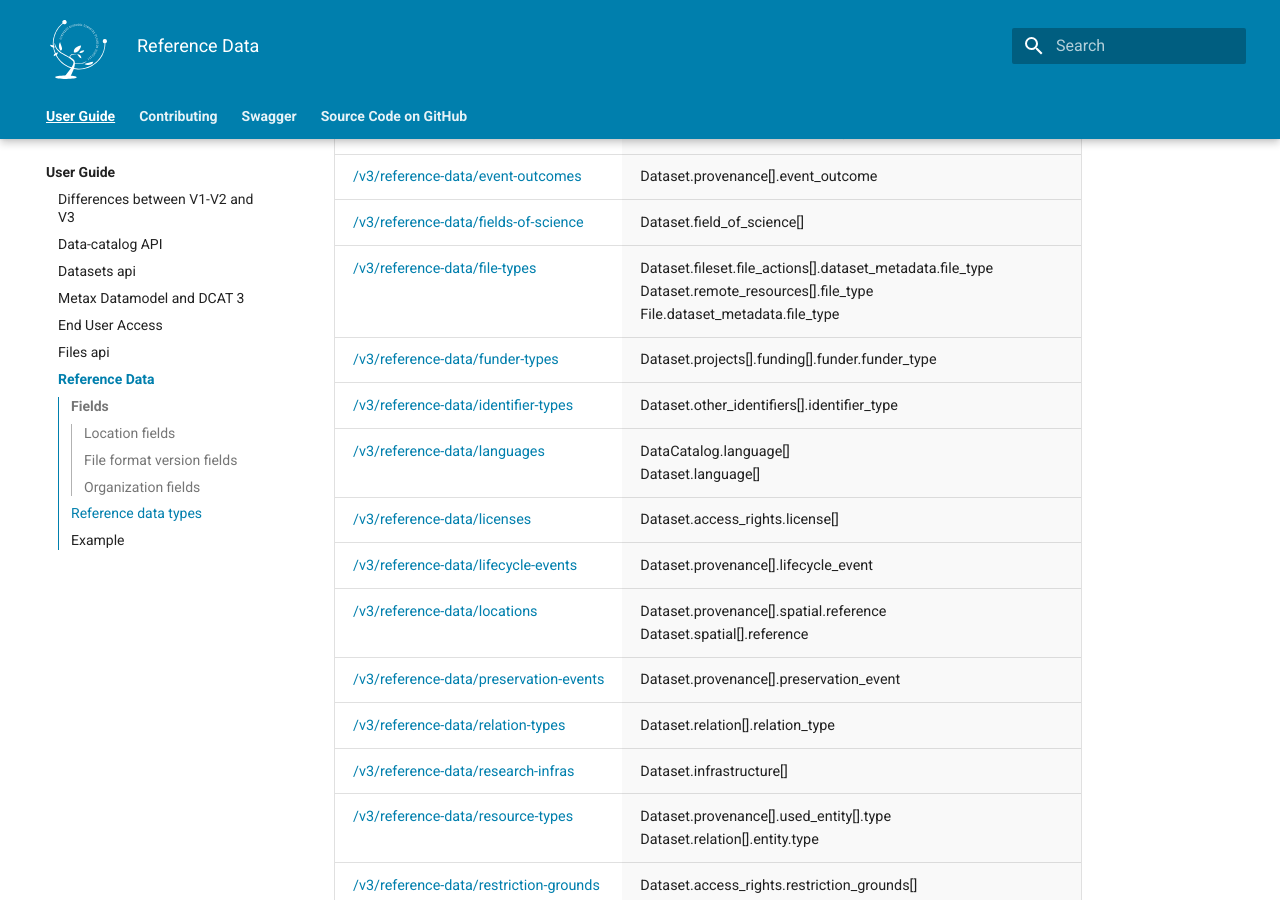
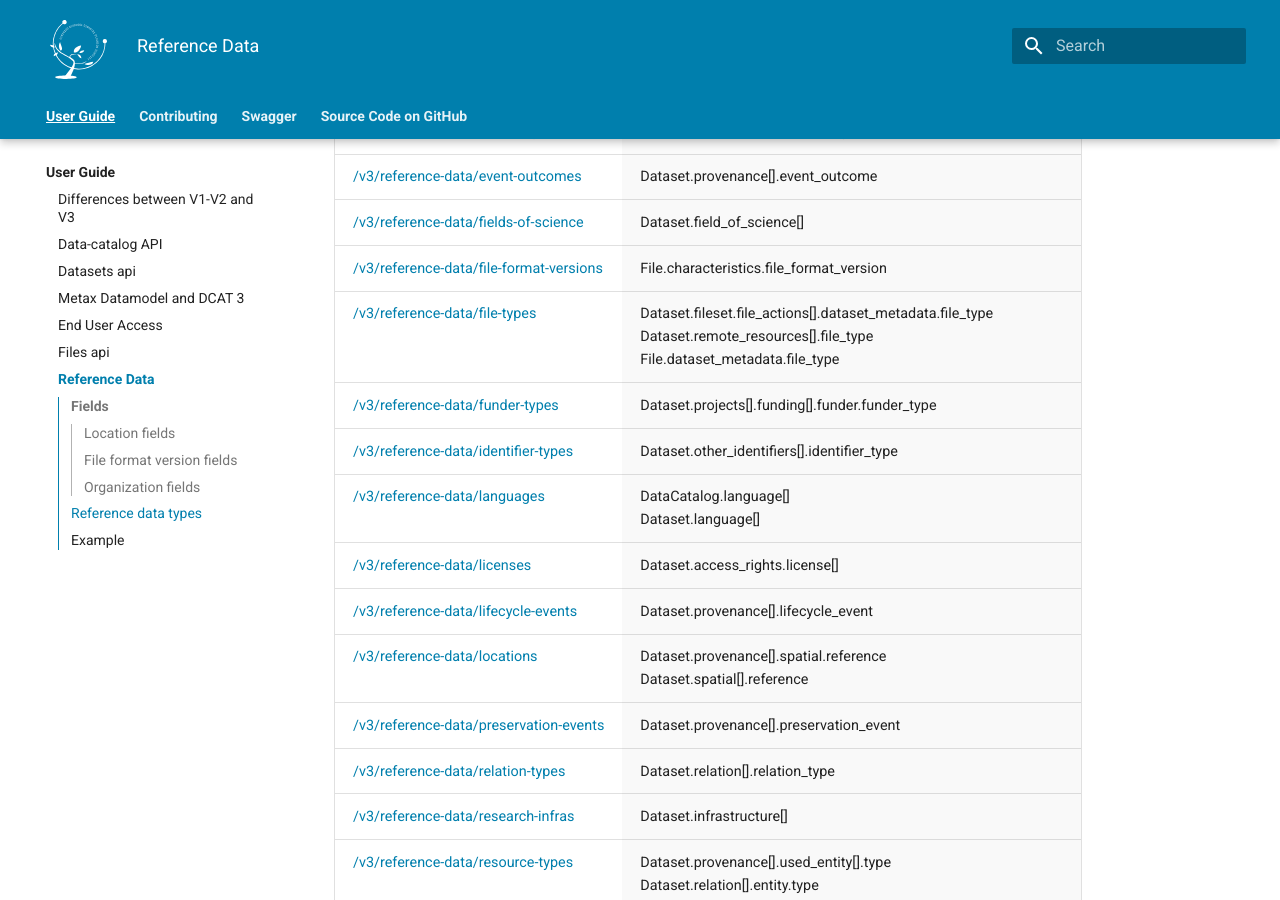
Before and after one commit to CSCfi/fairdata-metax-v3, an MkDocs documentation site: the page built from docs/user-guide/reference-data.md, in a window 1280 px wide and 900 px high, scrolled down 1893 px. Built offline with MkDocs 1.6.1 and Material for MkDocs 9.7.7, drawn with Linux system fonts in a browser that asks for light colours; comment, search, counter and statistics services are not loaded.

Commit message:
Add file_format_version to reference data list in docs

```diff
--- a/docs/user-guide/reference-data.md
+++ b/docs/user-guide/reference-data.md
@@ -61,6 +61,7 @@ The following table includes reference data types and the fields that use them.
 | [/v3/reference-data/access-types](/v3/reference-data/access-types) | Dataset.access_rights.access_type |
 | [/v3/reference-data/event-outcomes](/v3/reference-data/event-outcomes) | Dataset.provenance[].event_outcome |
 | [/v3/reference-data/fields-of-science](/v3/reference-data/fields-of-science) | Dataset.field_of_science[] |
+| [/v3/reference-data/file-format-versions](/v3/reference-data/file-format-versions) | File.characteristics.file_format_version |
 | [/v3/reference-data/file-types](/v3/reference-data/file-types) | Dataset.fileset.file_actions[].dataset_metadata.file_type<br>Dataset.remote_resources[].file_type<br>File.dataset_metadata.file_type |
 | [/v3/reference-data/funder-types](/v3/reference-data/funder-types) | Dataset.projects[].funding[].funder.funder_type |
 | [/v3/reference-data/identifier-types](/v3/reference-data/identifier-types) | Dataset.other_identifiers[].identifier_type |
--- a/refdata_fields.py
+++ b/refdata_fields.py
@@ -29,6 +29,7 @@ from apps.core.serializers.dataset_actor_serializers.organization_serializer imp
     DatasetOrganizationSerializer,
 )
 from apps.files.helpers import get_file_metadata_serializer
+from apps.files.serializers.file_serializer import FileSerializer
 from apps.refdata.models import License
 from apps.refdata.serializers import BaseRefdataSerializer
 
@@ -85,6 +86,7 @@ context = {"view": DummyView()}
 fields = {}
 fields.update(get_refdata_fields(DatasetSerializer(context=context), path="Dataset"))
 fields.update(get_refdata_fields(DataCatalogModelSerializer(context=context), path="DataCatalog"))
+fields.update(get_refdata_fields(FileSerializer(context=context), path="File"))
 # File.dataset_metadata is a SerializerMethodField so it doesn't get handled automatically
 fields.update(
     get_refdata_fields(
```
